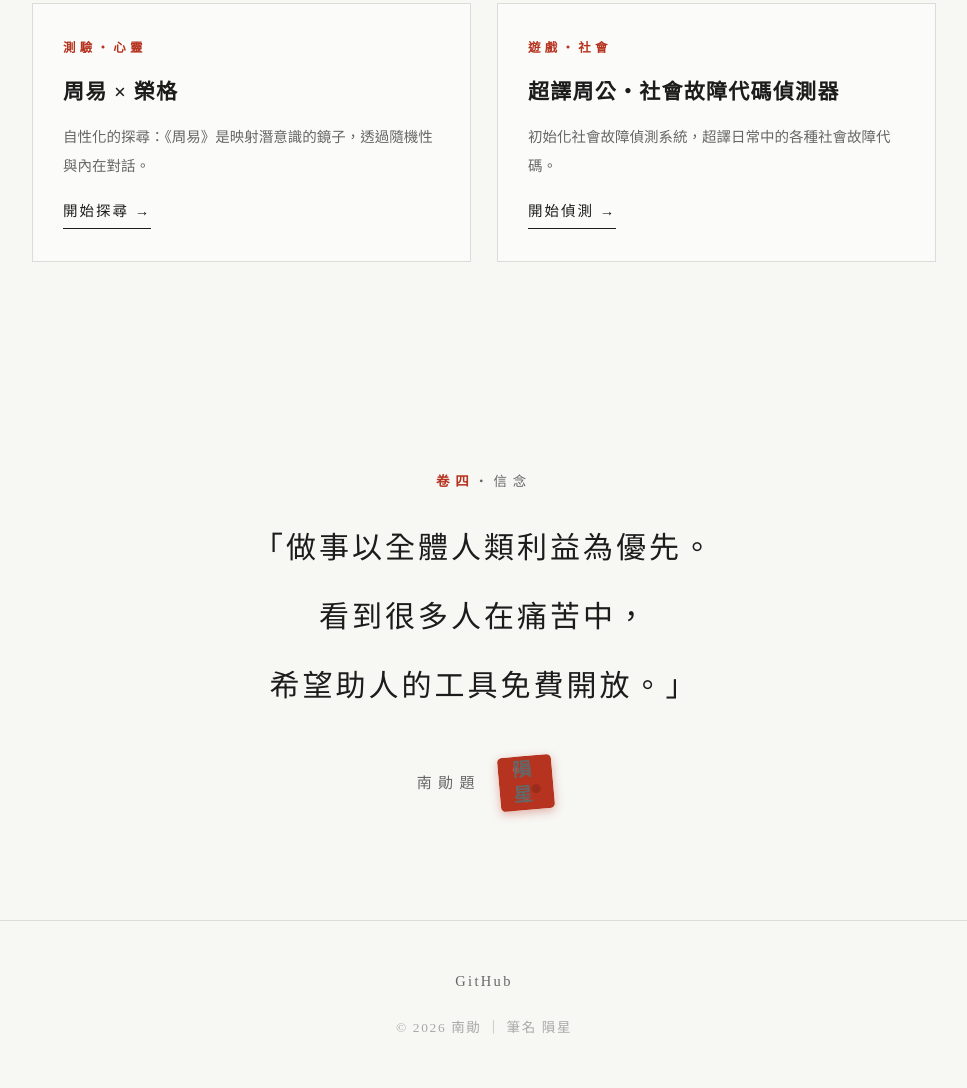
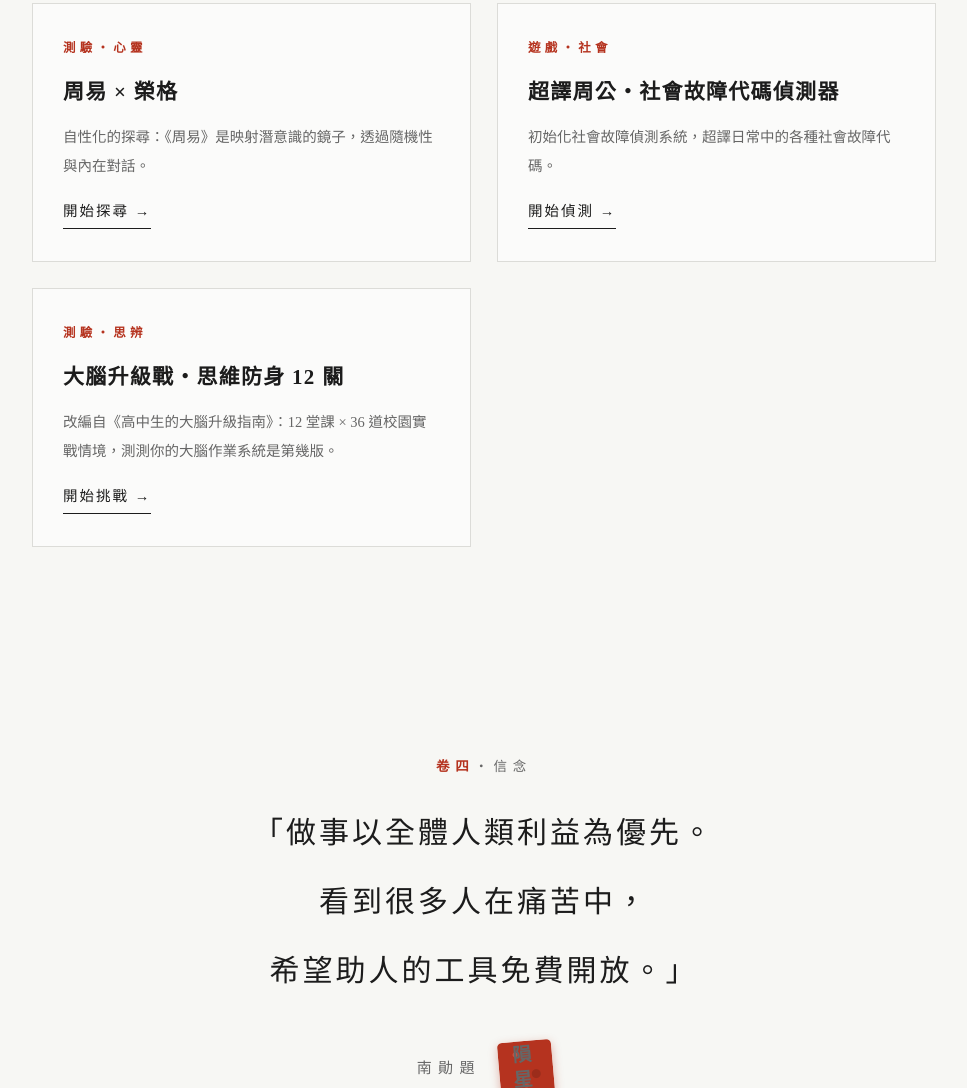
Before and after one commit to thomashuanggogo/thomashuang, a plain HTML site: page index.html in a window 1280 px wide. Shown: the part 7678-8766 px from the top of the page, without its empty margins (156-1123 px from the left). Drawn offline with Linux system fonts and the light colour scheme.

Commit message:
個人形象頁：作品區新增「大腦升級戰・思維防身 12 關」

```diff
--- a/index.html
+++ b/index.html
@@ -388,6 +388,12 @@
         <p>初始化社會故障偵測系統，超譯日常中的各種社會故障代碼。</p>
         <a class="go" href="https://thomashuanggogo.github.io/chaoyi-zhougong/" target="_blank" rel="noopener">開始偵測</a>
       </div>
+      <div class="card rv">
+        <div class="num">測驗・思辨</div>
+        <h3>大腦升級戰・思維防身 12 關</h3>
+        <p>改編自《高中生的大腦升級指南》：12 堂課 × 36 道校園實戰情境，測測你的大腦作業系統是第幾版。</p>
+        <a class="go" href="https://brain-upgrade-12.thomasgogo.workers.dev/" target="_blank" rel="noopener">開始挑戰</a>
+      </div>
     </div>
   </section>
 
```
